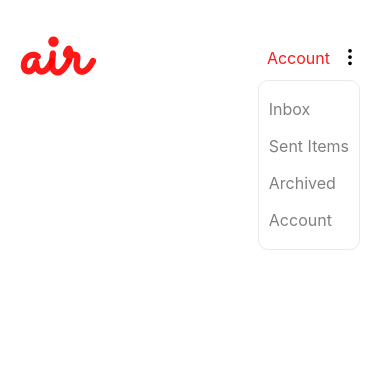
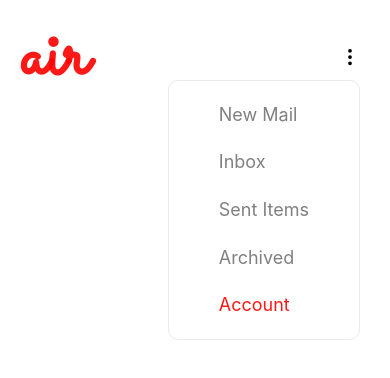
Before and after one commit to JenThomasJames/air-mail, a React (Create React App) app: page /account in a window 390 px wide. Both pictures are taken after a click on the button 350 px from the left and 58 px from the top of the page. Shown: the top 378 px of the page. Built offline with nearby package versions, Linux system fonts and the light colour scheme.

Commit message:
Fixed responsive navbar links

```diff
--- a/src/components/Navbar.js
+++ b/src/components/Navbar.js
@@ -60,19 +60,54 @@ const Navbar = () => {
           </button>
           {showMenu && (
             <div className={styles["menu-drawer"]}>
-              <NavLink className={styles.link} to="new">
+              <NavLink
+                className={(navData) =>
+                  navData.isActive
+                    ? styles["drawer-link-active"]
+                    : styles["drawer-link"]
+                }
+                to="new"
+              >
                 New Mail
               </NavLink>
-              <NavLink className={styles["drawer-link"]} to="inbox">
+              <NavLink
+                className={(navData) =>
+                  navData.isActive
+                    ? styles["drawer-link-active"]
+                    : styles["drawer-link"]
+                }
+                to="inbox"
+              >
                 Inbox
               </NavLink>
-              <NavLink className={styles["drawer-link"]} to="sent">
+              <NavLink
+                className={(navData) =>
+                  navData.isActive
+                    ? styles["drawer-link-active"]
+                    : styles["drawer-link"]
+                }
+                to="sent"
+              >
                 Sent Items
               </NavLink>
-              <NavLink className={styles["drawer-link"]} to="archived">
+              <NavLink
+                className={(navData) =>
+                  navData.isActive
+                    ? styles["drawer-link-active"]
+                    : styles["drawer-link"]
+                }
+                to="archived"
+              >
                 Archived
               </NavLink>
-              <NavLink className={styles["drawer-link"]} to="account">
+              <NavLink
+                className={(navData) =>
+                  navData.isActive
+                    ? styles["drawer-link-active"]
+                    : styles["drawer-link"]
+                }
+                to="account"
+              >
                 Account
               </NavLink>
             </div>
--- a/src/components/Navbar.module.css
+++ b/src/components/Navbar.module.css
@@ -46,21 +46,27 @@
   border-radius: 10px;
   display: flex;
   flex-direction: column;
-  height: 170px;
+  height: 260px;
+  font-size: 18px;
   justify-content: space-around;
-  padding: 10px;
+  padding: 10px 50px;
   border: 1px solid rgb(234, 234, 234);
 }
 .drawer-link {
   text-decoration: none;
   color: grey;
 }
+.drawer-link-active {
+  text-decoration: none;
+  color: rgba(255, 0, 0, 0.906);
+}
 .drawer-link:hover {
   color: #000;
 }
 
 @media screen and (max-width: 850px) {
-  .link {
+  .link,
+  .active {
     display: none;
   }
   .links {
```
